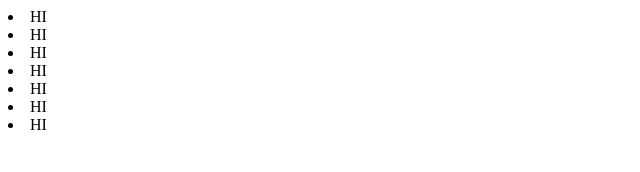
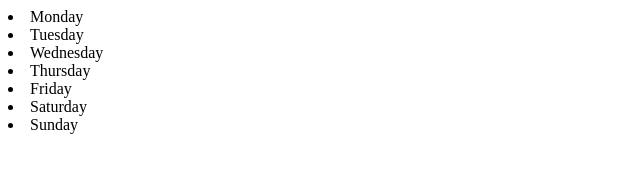
Before and after one commit to mahi91i/FirstTestRep, a plain HTML site: page index.htm in a window 1280 px wide. Shown: the whole page, without its empty margins (0-640 px from the left). Drawn offline with Linux system fonts and the light colour scheme.

Commit message:
days of week

```diff
--- a/index.htm
+++ b/index.htm
@@ -1,12 +1,12 @@
 <Html>
  <Head><title> Test Page </title> </head>
  <body>
-    <li> HI </li>
-    <li> HI </li>
-    <li> HI </li>
-    <li> HI </li>
-    <li> HI </li>
-    <li> HI </li>
-    <li> HI </li>
+    <li> Monday </li>
+    <li> Tuesday</li>
+    <li> Wednesday </li>
+    <li> Thursday </li>
+    <li> Friday </li>
+    <li> Saturday </li>
+    <li> Sunday </li>
   </body>
 </html>
```
